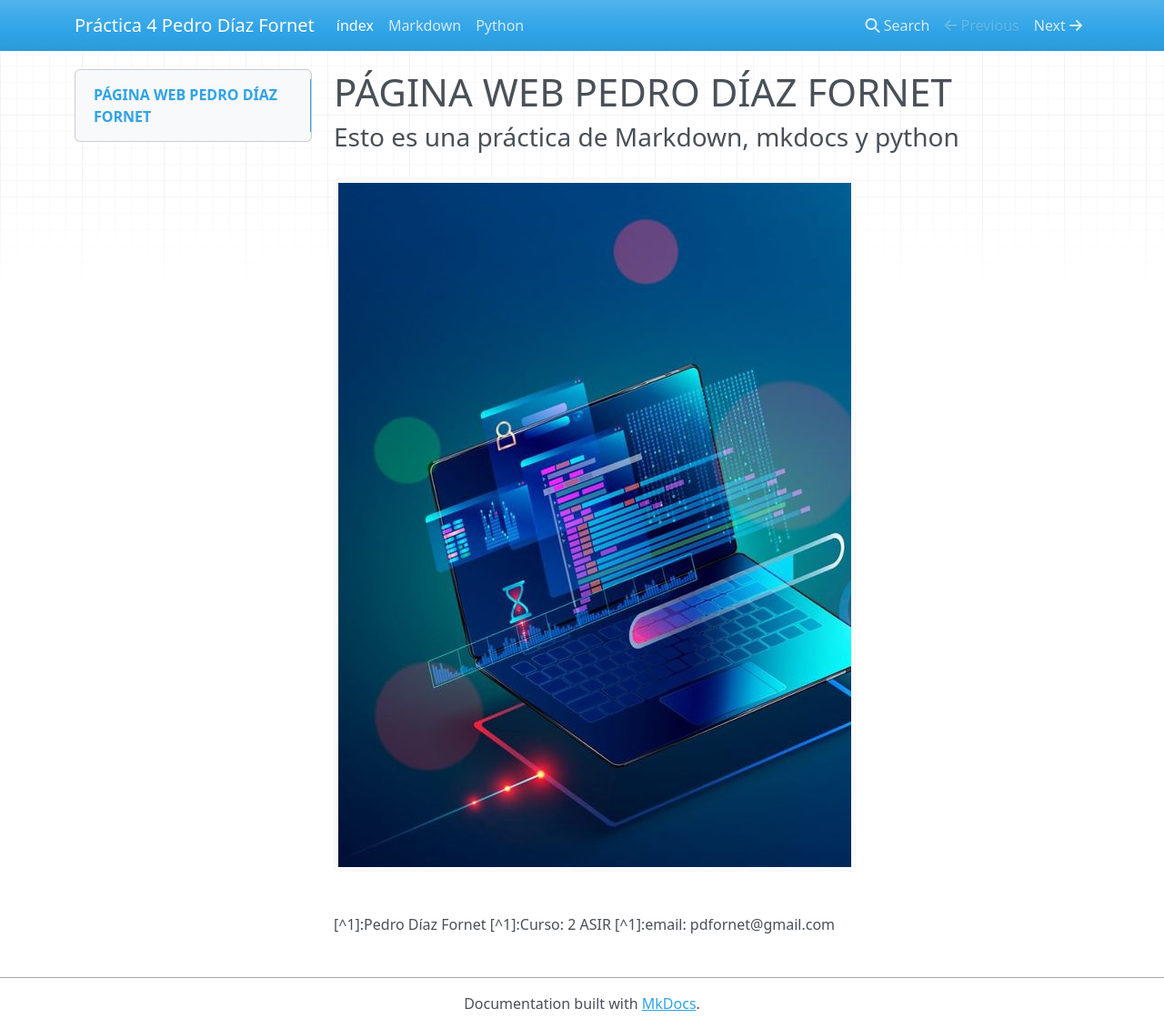
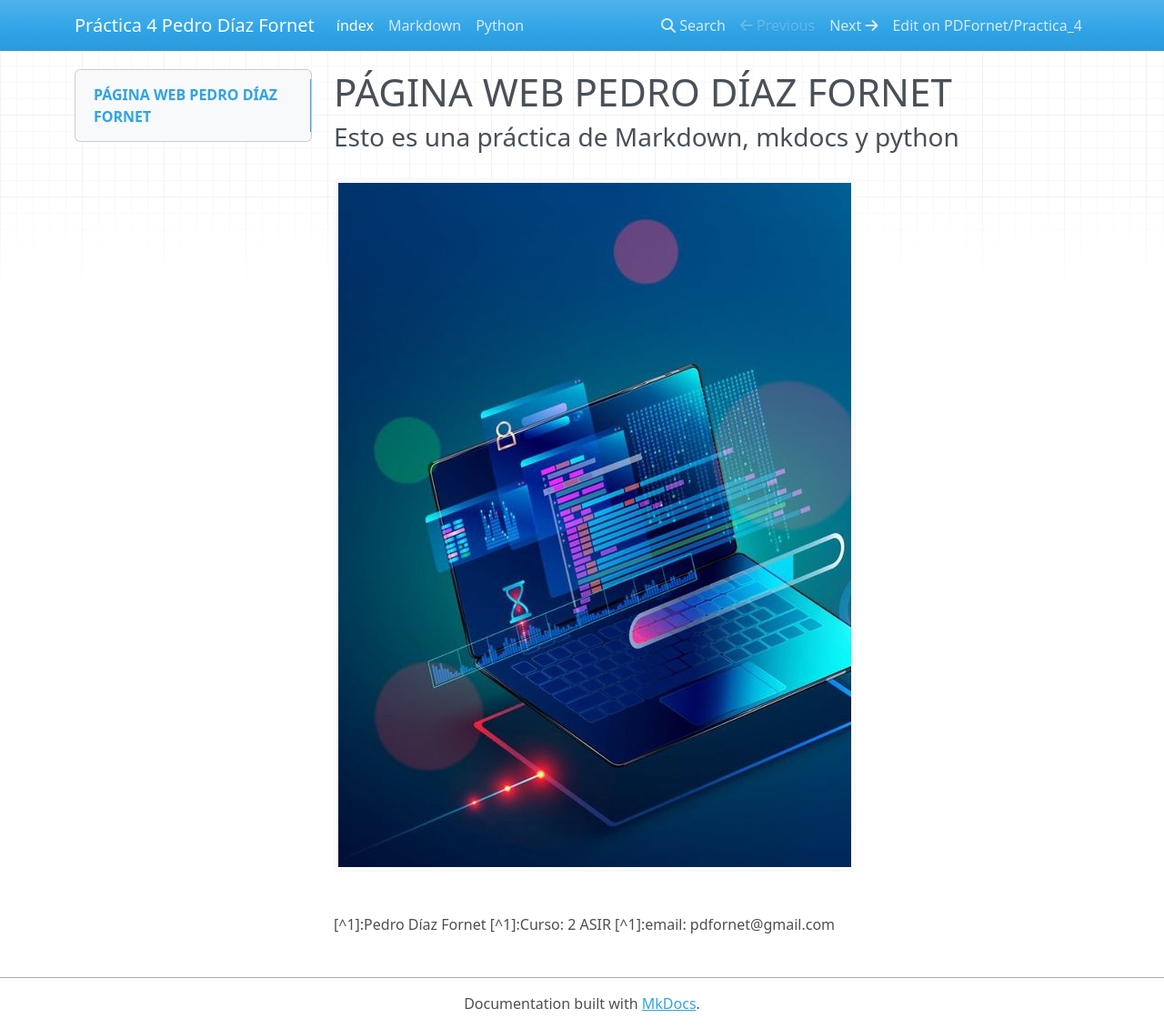
Before and after one commit to PDFornet/Practica_4, an MkDocs documentation site: the page built from md/index.md, in a window 1280 px wide and 1131 px high. Shown: the whole window at 91% size. Built offline with MkDocs 1.6.1, drawn with Linux system fonts in a browser that asks for light colours; nearby versions of some CDN libraries.

Commit message:
Update mkdocs.yml

```diff
--- a/mkdocs.yml
+++ b/mkdocs.yml
@@ -1,9 +1,9 @@
 site_name: Práctica 4 Pedro Díaz Fornet
-site_url: # https://framafra.github.io/resumen_Apache2/
+site_url: https://pdfornet.github.io/Practica_4/
 docs_dir: 'md'
 site_dir: 'docs'
-repo_url: # https://github.com/framafra/resumen_Apache2 para mostrar un link al repositorio
-repo_name: # framafra/resumen_Apache2
+repo_url: https://github.com/PDFornet/Practica_4.git
+repo_name: PDFornet/Practica_4
 
 theme:
     name: mkdocs
```
